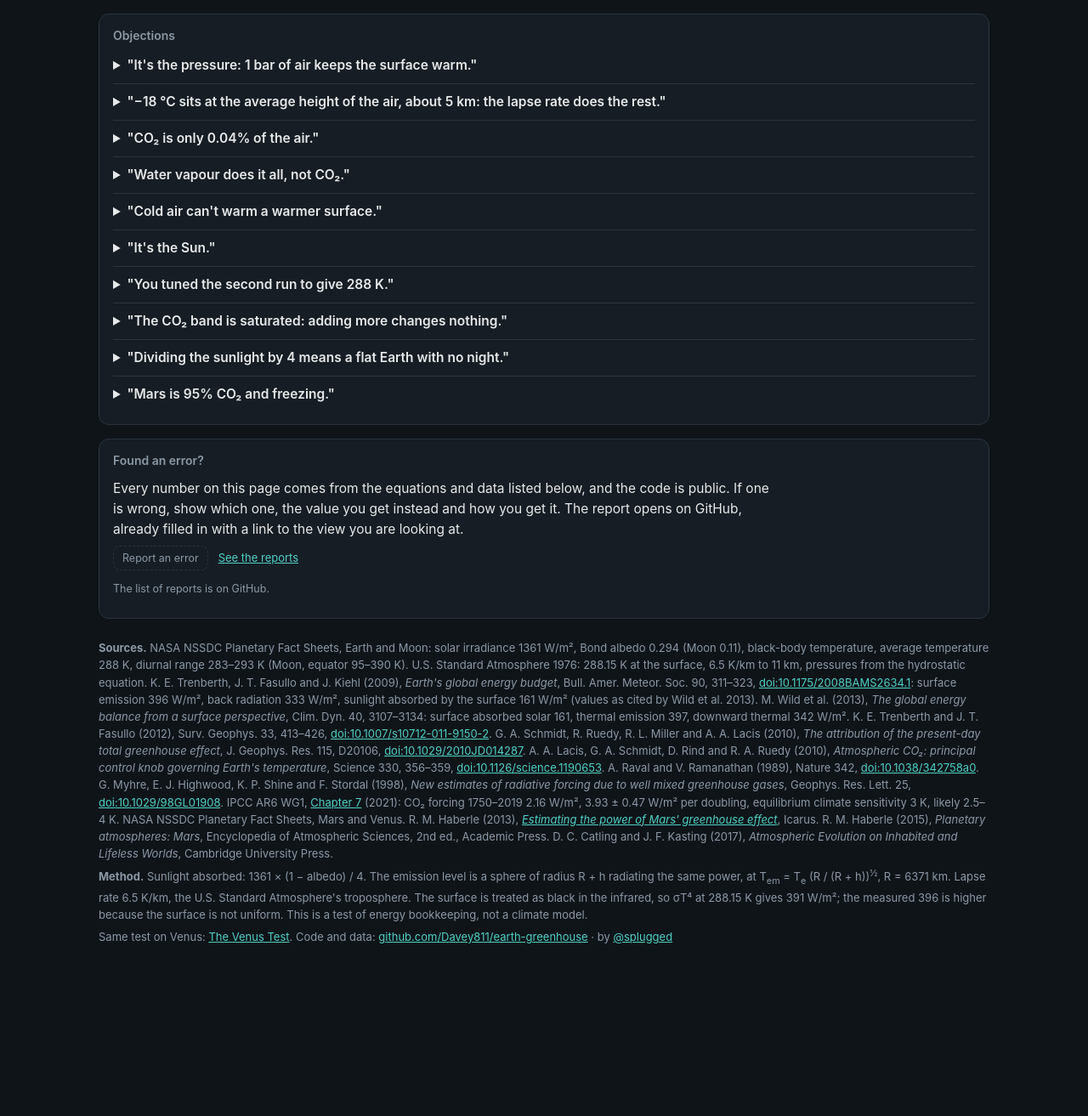
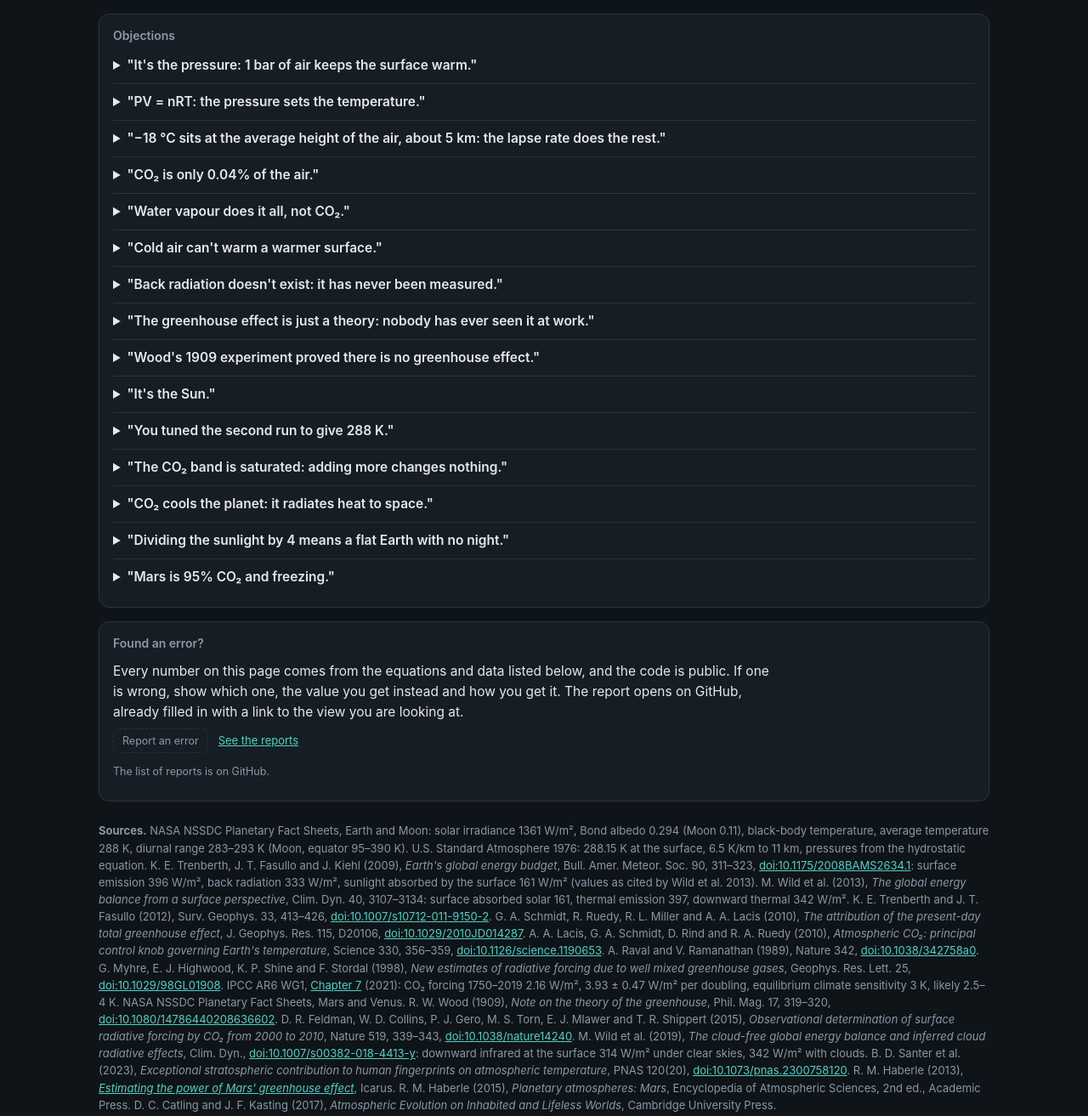
Before and after one commit to Davey811/earth-greenhouse, a plain HTML site: page index.html in a window 1280 px wide. Shown: the part 6823-8136 px from the top of the page at 85% size. Before the commit the page ends 7993 px from the top, so only its background shows below. Drawn offline with Linux system fonts and the light colour scheme; no server answers.

Commit message:
Add files via upload

```diff
--- a/index.html
+++ b/index.html
@@ -365,6 +365,10 @@
       <summary>"It's the pressure: 1 bar of air keeps the surface warm."</summary>
       <p>Same 1 bar, same lapse rate, air that doesn't absorb infrared: 255 K. Press "Pressure only". Pressure decides how the air is arranged above the surface; it can't make the surface send more to space than Earth absorbs. A pressure that doesn't change does no work: see "If compression paid the bill".</p>
     </details>
+    <details id="o-ideal-gas">
+      <summary>"PV = nRT: the pressure sets the temperature."</summary>
+      <p>The ideal gas law links pressure, density and temperature at each point; it doesn't say which one causes the others. At 1 bar, air at 288 K has a density of 1.225 kg/m³; at 255 K, 1.384 kg/m³. Both obey the law. Which temperature the surface gets is set by the energy ledger: what it absorbs and what it can send to space. The law then gives the density.</p>
+    </details>
     <details id="o-mid-mass">
       <summary>"−18 °C sits at the average height of the air, about 5 km: the lapse rate does the rest."</summary>
       <p>On Earth the middle of the mass (5.5 km) and the emission level (5.1 km) happen to be close, so the rule almost works. On Venus they are 10.4 and 71 km, and the same rule misses by 434 K. See "The 5 km coincidence".</p>
@@ -381,6 +385,18 @@
       <summary>"Cold air can't warm a warmer surface."</summary>
       <p>It doesn't heat it: heat, the net flow, always goes from the warm surface up. What the air does is send back 333 W/m² of infrared, so the surface loses less. The surface balances what it emits with what it absorbs, from the Sun and from the air. Take the air's share away and the net loss jumps; the surface cools to 255 K.</p>
     </details>
+    <details id="o-back-radiation">
+      <summary>"Back radiation doesn't exist: it has never been measured."</summary>
+      <p>It is measured every minute. Pyrgeometers at surface stations around the world record it day and night, and the global average is estimated at 333 to 342 W/m². Spectrometers looking up see it with the shape of its sources, the CO₂ band at 15 µm and the water vapour bands. From 2000 to 2010, two of them, in Oklahoma and in Alaska, measured the CO₂ part of it growing by 0.2 W/m² per decade, while CO₂ rose by 22 ppm (Feldman et al. 2015).</p>
+    </details>
+    <details id="o-never-seen">
+      <summary>"The greenhouse effect is just a theory: nobody has ever seen it at work."</summary>
+      <p>Everyone has. A cloudy night stays warmer than a clear one: the clouds absorb the ground's infrared and send part of it back. Measured, they add on average 28 W/m² to the infrared coming down, from 314 W/m² under clear skies to 342 (Wild et al. 2019). Dry deserts show the other side: little water vapour overhead, little infrared back, and the ground cools fast after sunset. Same Sun by day, different nights: what changes is the absorber overhead.</p>
+    </details>
+    <details id="o-wood">
+      <summary>"Wood's 1909 experiment proved there is no greenhouse effect."</summary>
+      <p>Wood warmed two boxes in the Sun, one under glass and one under rock salt, which lets infrared through, and found them almost equally warm: a greenhouse stays warm mainly because its lid stops the warm air from rising away. That is right, and it's why "greenhouse effect" is a poor name. But Earth has no lid. As a whole it can lose heat only by radiating to space, and it does so from about 5 km up, where the air is colder: that is the effect measured at the top, the 156 W/m² that never reach space. Wood himself wrote that he did "not pretend to have gone very deeply into the matter".</p>
+    </details>
     <details id="o-sun">
       <summary>"It's the Sun."</summary>
       <p>The Sun supplies the 240 W/m² that Earth absorbs, and Earth sends the same back. The Moon, at the same distance, absorbs 26% more sunlight and is colder. See "The Moon test".</p>
@@ -392,6 +408,10 @@
     <details id="o-saturated">
       <summary>"The CO₂ band is saturated: adding more changes nothing."</summary>
       <p>The centre of the band is: there, more CO₂ changes little near the ground. But Earth radiates the band to space from aloft, and more CO₂ lifts that level to colder air: less leaves, the column warms. The forcing grows with the logarithm of the concentration and doesn't stop: about 3.7 W/m² for every doubling. See "Isn't CO₂ saturated?".</p>
+    </details>
+    <details id="o-coolant">
+      <summary>"CO₂ cools the planet: it radiates heat to space."</summary>
+      <p>It does radiate to space, and that is where the warming comes from. Earth's CO₂ band leaves from high, cold air, so it sends out less than the warm surface would. Add CO₂ and the band leaves from higher still, colder: less goes out, and the air below warms (see "Isn't CO₂ saturated?"). In the middle and upper stratosphere, about 25 to 50 km, more CO₂ does cool: there it radiates more than it absorbs. Satellites measure that cooling, a human fingerprint that natural causes can't explain (Santer et al. 2023). A brighter Sun would warm the stratosphere, not cool it.</p>
     </details>
     <details id="o-flat-earth">
       <summary>"Dividing the sunlight by 4 means a flat Earth with no night."</summary>
@@ -422,6 +442,10 @@
       G. Myhre, E. J. Highwood, K. P. Shine and F. Stordal (1998), <i>New estimates of radiative forcing due to well mixed greenhouse gases</i>, Geophys. Res. Lett. 25, <a href="https://doi.org/10.1029/98GL01908">doi:10.1029/98GL01908</a>.
       IPCC AR6 WG1, <a href="https://www.ipcc.ch/report/ar6/wg1/chapter/chapter-7/">Chapter 7</a> (2021): CO₂ forcing 1750–2019 2.16 W/m², 3.93 ± 0.47 W/m² per doubling, equilibrium climate sensitivity 3 K, likely 2.5–4 K.
       NASA NSSDC Planetary Fact Sheets, Mars and Venus.
+      R. W. Wood (1909), <i>Note on the theory of the greenhouse</i>, Phil. Mag. 17, 319–320, <a href="https://doi.org/10.1080/14786440208636602">doi:10.1080/14786440208636602</a>.
+      D. R. Feldman, W. D. Collins, P. J. Gero, M. S. Torn, E. J. Mlawer and T. R. Shippert (2015), <i>Observational determination of surface radiative forcing by CO₂ from 2000 to 2010</i>, Nature 519, 339–343, <a href="https://doi.org/10.1038/nature14240">doi:10.1038/nature14240</a>.
+      M. Wild et al. (2019), <i>The cloud-free global energy balance and inferred cloud radiative effects</i>, Clim. Dyn., <a href="https://doi.org/10.1007/s00382-018-4413-y">doi:10.1007/s00382-018-4413-y</a>: downward infrared at the surface 314 W/m² under clear skies, 342 W/m² with clouds.
+      B. D. Santer et al. (2023), <i>Exceptional stratospheric contribution to human fingerprints on atmospheric temperature</i>, PNAS 120(20), <a href="https://doi.org/10.1073/pnas.2300758120">doi:10.1073/pnas.2300758120</a>.
       R. M. Haberle (2013), <a href="https://www.sciencedirect.com/science/article/pii/S0019103513000055"><i>Estimating the power of Mars' greenhouse effect</i></a>, Icarus.
       R. M. Haberle (2015), <i>Planetary atmospheres: Mars</i>, Encyclopedia of Atmospheric Sciences, 2nd ed., Academic Press.
       D. C. Catling and J. F. Kasting (2017), <i>Atmospheric Evolution on Inhabited and Lifeless Worlds</i>, Cambridge University Press.</p>
```
Also changed, not shown: 1 other file.
